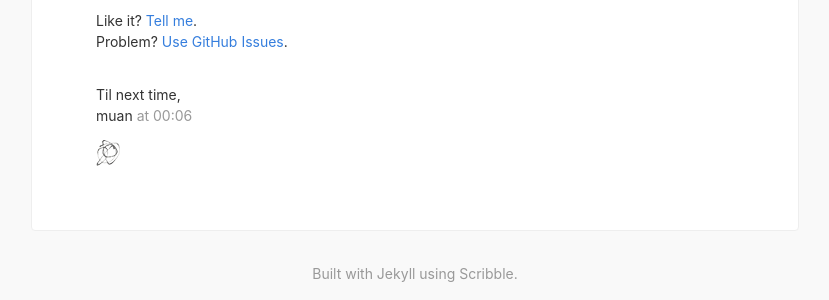
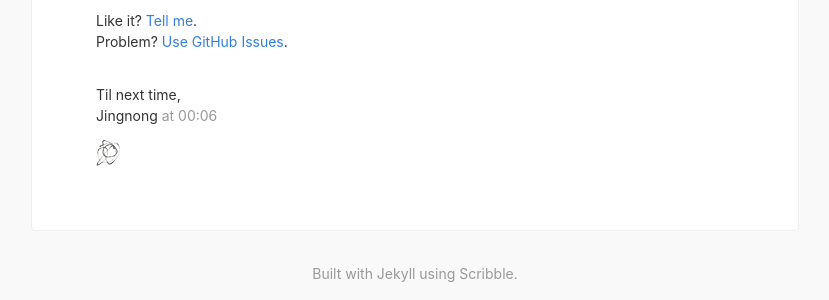
Before and after one commit to Jingnong/Jingnong.github.io, a Jekyll site: the page built from _posts/2017-03-12-scribble-the-jekyll-theme.md, in a window 1280 px wide. Shown: the part 1138-1438 px from the top of the page, without its empty margins (225-1054 px from the left). Built offline with Jekyll 4.4.1, drawn with Linux system fonts in a browser that asks for light colours; nearby versions of some CDN libraries.

Commit message:
Update _config.yml

```diff
--- a/_config.yml
+++ b/_config.yml
@@ -1,8 +1,8 @@
 # ----------- CONFIGURABLE START -----------
 title:            "Scribble"
 description:      "Such theme, very cool?"
-url:              http://scribble.muan.co # Site url, without a slash at the end.
-signoff:          "muan" # Your name
+url:              https://jingnong.github.io/ # Site url, without a slash at the end.
+signoff:          "Jingnong" # Your name
 facebook_appid:   # APP ID for like button, remove from /_includes/share.html if unwanted.
 google_analytics: # Set tracking, remove from /javascripts/basic.js if unwanted.
 share:            false # Turn on twitter and facebook share buttons
```
